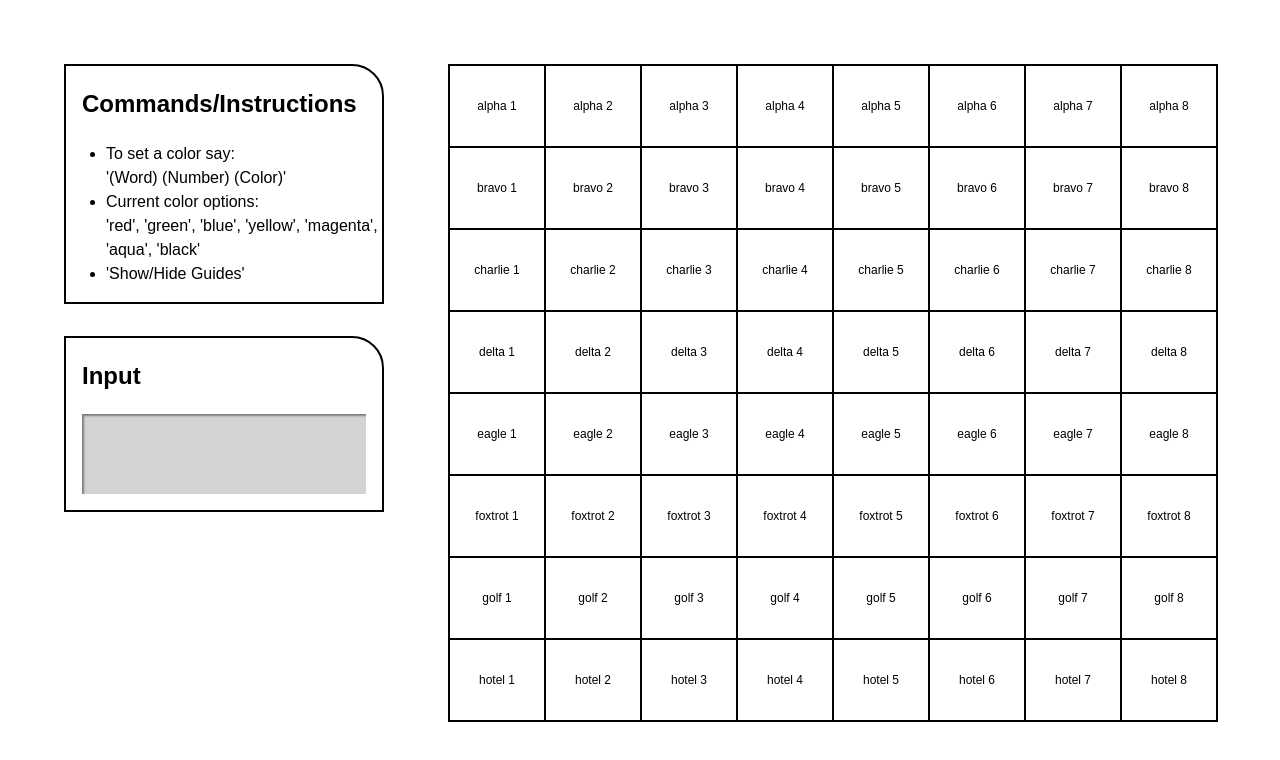
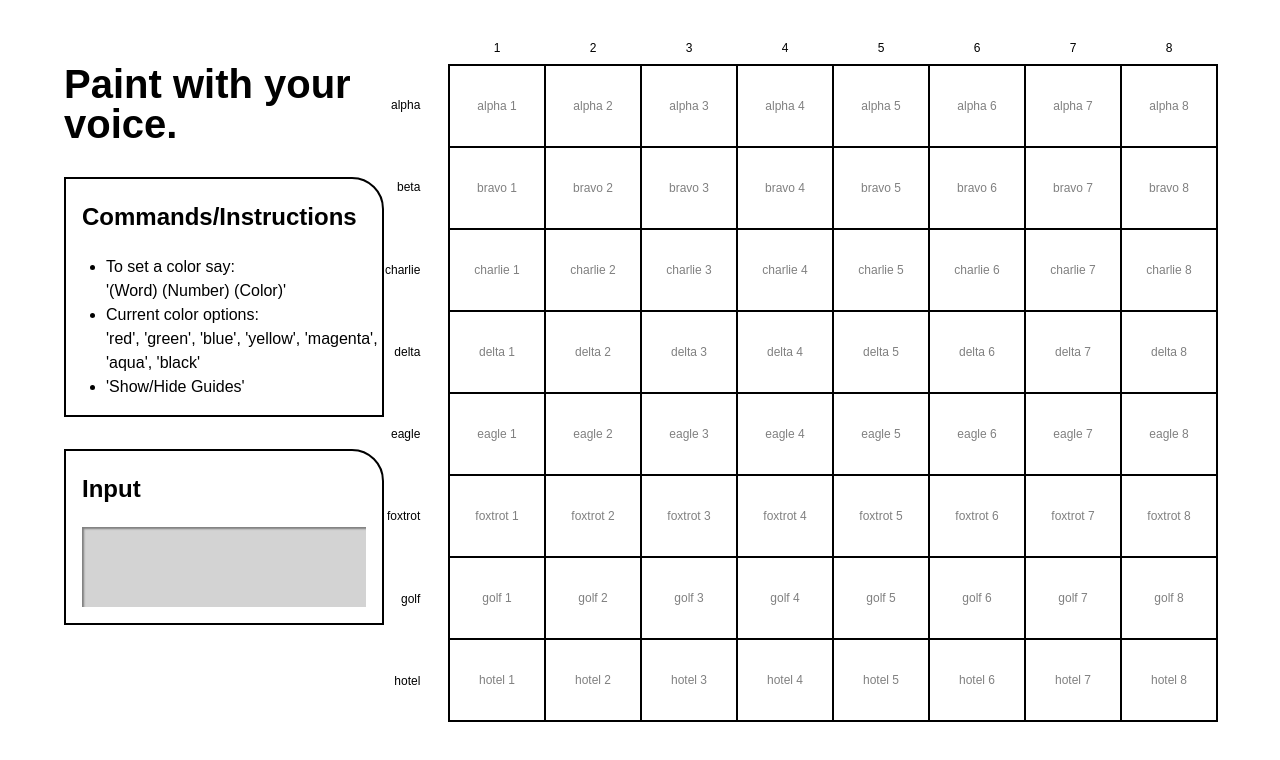
Before and after one commit to rahulshinde/voiceactivated-example1, a plain HTML site: page index.html in a window 1280 px wide. Drawn offline with Linux system fonts and the light colour scheme.

Commit message:
aesthetic updates...

```diff
--- a/css/main.css
+++ b/css/main.css
@@ -13,6 +13,12 @@ body.guides_hidden .draw_square span{
   display: none;
 }
 
+h1{
+  margin-top: 0;
+  font-size: 2.5rem;
+  line-height: 1;
+}
+
 #button{
   font-size: 3rem;
   border-radius: 2rem;
@@ -25,6 +31,7 @@ body.guides_hidden .draw_square span{
 
 #square_container{
   display: block;
+  position: relative;
   margin: 4rem 0 0 calc(40% - 4rem);
   width: 60%;
   border: 1px solid #000;
@@ -51,6 +58,7 @@ body.guides_hidden .draw_square span{
   top: 50%;
   left: 50%;
   white-space: nowrap;
+  color: gray;
   transform: translate(-50%, -50%);
 }
 
@@ -86,3 +94,41 @@ body.guides_hidden .draw_square span{
   margin-left: 1rem;
   margin-right: 1rem;
 }
+
+.column_markers span,
+.row_markers span{
+  display: block;
+  font-size: 0.75rem;
+}
+
+.row_markers span{
+  width: 16.25%;
+}
+
+.column_markers span{
+  height: 10vh;
+  line-height: 10vh;
+}
+
+.row_markers,
+.column_markers{
+  position: absolute;
+  display: flex;
+  justify-content: space-between;
+}
+
+.row_markers{
+  top: -1.5rem;
+  left: 0;
+  right: 0;
+  text-align: center;
+}
+
+.column_markers{
+  position: absolute;
+  flex-direction: column;
+  top: 0;
+  bottom: 0;
+  left: -4rem;
+  text-align: right;
+}
--- a/index.html
+++ b/index.html
@@ -7,7 +7,49 @@
 </head>
 <body>
 
+<aside class="side_bar">
+  <h1>
+    Paint with your voice.
+  </h1>
+  <!-- <button id="button" onclick="toggleStartStop()"></button> -->
+  <div class="box" id="instructions">
+    <h2 id="instructions_heading">Commands/Instructions</h2>
+    <ul>
+      <li>To set a color say:
+        <br>'(Word) (Number) (Color)'</li>
+      <li>Current color options:
+        <br> 'red', 'green', 'blue', 'yellow', 'magenta', 'aqua', 'black'</li>
+      <li>'Show/Hide Guides'</li>
+    </ul>
+  </div>
+
+  <div class="box" id="input">
+    <h2 id="input_heading">Input</h1>
+    <p id='input_text'></p>
+  </div>
+</aside>
+
 <main id="square_container">
+  <div class="column_markers">
+    <span>alpha</span>
+    <span>beta</span>
+    <span>charlie</span>
+    <span>delta</span>
+    <span>eagle</span>
+    <span>foxtrot</span>
+    <span>golf</span>
+    <span>hotel</span>
+  </div>
+  <div class="row_markers">
+    <span>1</span>
+    <span>2</span>
+    <span>3</span>
+    <span>4</span>
+    <span>5</span>
+    <span>6</span>
+    <span>7</span>
+    <span>8</span>
+  </div>
   <section class="row_container">
     <div class="draw_square" id="a1"><span>alpha 1</span></div>
     <div class="draw_square" id="a2"><span>alpha 2</span></div>
@@ -90,25 +132,6 @@
   </section>
 </main>
 
-<aside class="side_bar">
-  <!-- <button id="button" onclick="toggleStartStop()"></button> -->
-  <div class="box" id="instructions">
-    <h2 id="instructions_heading">Commands/Instructions</h2>
-    <ul>
-      <li>To set a color say:
-        <br>'(Word) (Number) (Color)'</li>
-      <li>Current color options:
-        <br> 'red', 'green', 'blue', 'yellow', 'magenta', 'aqua', 'black'</li>
-      <li>'Show/Hide Guides'</li>
-    </ul>
-  </div>
-
-  <div class="box" id="input">
-    <h2 id="input_heading">Input</h1>
-    <p id='input_text'></p>
-  </div>
-</aside>
-
 <!-- <script type="text/javascript" src="js/main.js"></script> -->
 <script type="text/javascript" src="js/annyang.js"></script>
 </body>
```
